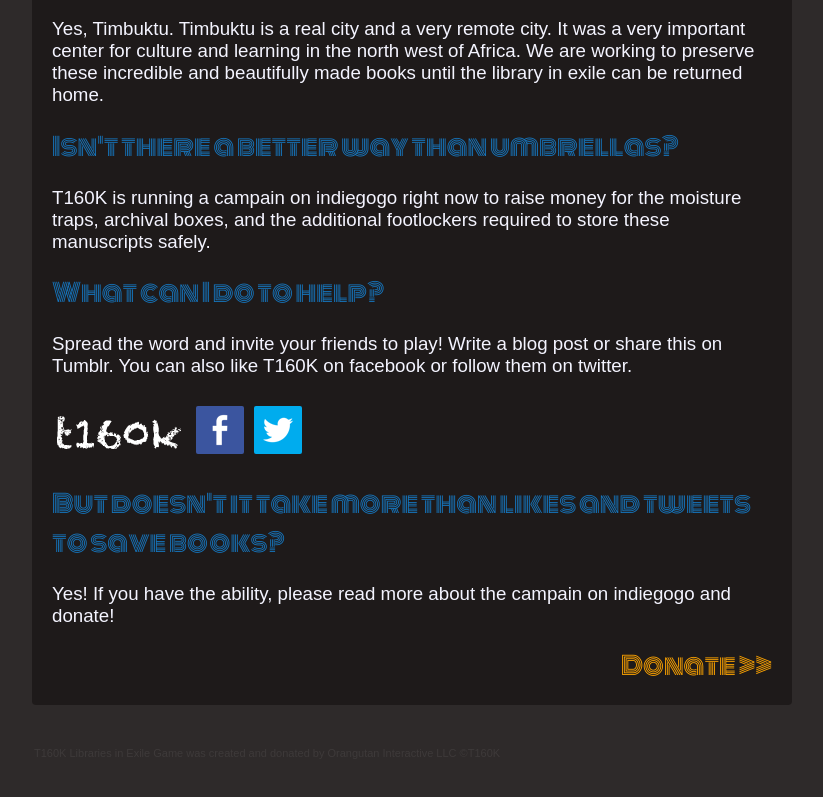
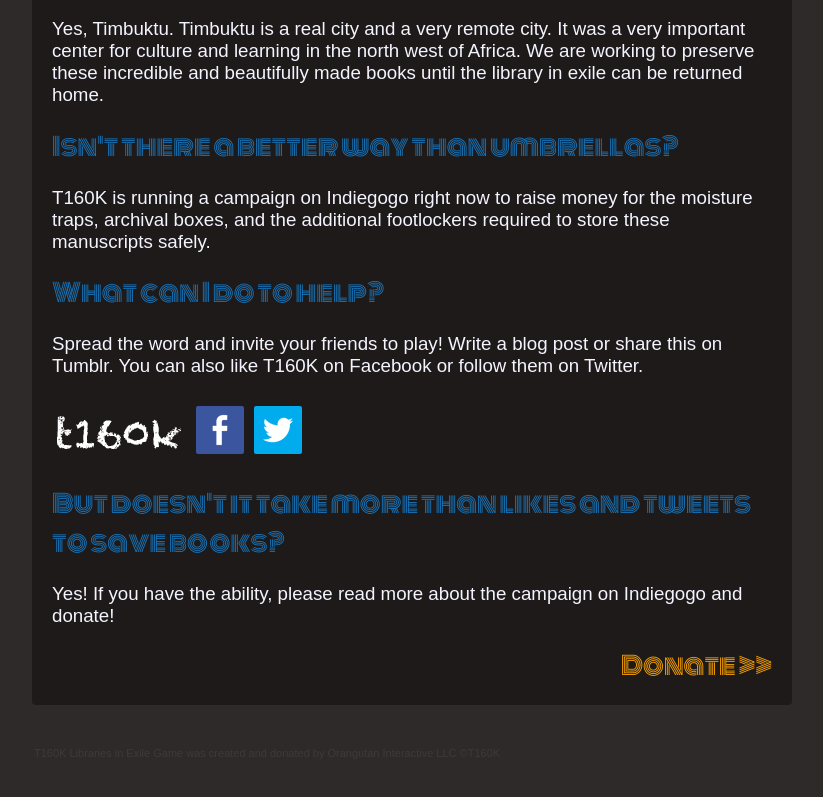
Before and after one commit to tomgruner/T160K_Game, a plain HTML site: page index.html in a window 1280 px wide. Shown: the part 875-1672 px from the top of the page, without its empty margins (228-1051 px from the left). Drawn offline with Linux system fonts and the light colour scheme.

Commit message:
spelling

```diff
--- a/index.html
+++ b/index.html
@@ -33,7 +33,7 @@
 		<div id="header" class="no-select">
 
 			<a id="header-donate" href="https://www.indiegogo.com/projects/timbuktu-libraries-in-exile" target="_blank">Donate &gt;&gt;</a>
-			<p id="lead-in"> Help us save the REAL ancient manuscripts from destruction in Mali. To learn more about how Timbuktu Libraries in Exile is saving the ancient libraries, <a href="http://t160k.org">Check out the t160k.org site</a> or click <a href="https://www.indiegogo.com/projects/timbuktu-libraries-in-exile">Donate &gt;&gt;</a> to read more on indiegogo!</p>
+			<p id="lead-in"> Help us save the REAL ancient manuscripts from destruction in Mali. To learn more about how Timbuktu Libraries in Exile is saving the ancient libraries, <a href="http://t160k.org">Check out the t160k.org site</a> or click <a href="https://www.indiegogo.com/projects/timbuktu-libraries-in-exile">Donate &gt;&gt;</a> to read more on Indiegogo!</p>
 			<a href="http://t160k.org/" target="_blank">
 			<img src="images/logo.png" />
 			</a>
@@ -94,16 +94,16 @@
 			<h2>Timbuktu?</h2>
 			<h3>Yes, Timbuktu. Timbuktu is a real city and a very remote city. It was a very important center for culture and learning in the north west of Africa. We are working to preserve these incredible and beautifully made books until the library in exile can be returned home.</h3>
 			<h2>Isn't there a better way than umbrellas?</h2>
-			<h3>T160K is running a campain on indiegogo right now to raise money for the moisture traps, archival boxes, and the additional footlockers required to store these manuscripts safely. </h3>
+			<h3>T160K is running a campaign on Indiegogo right now to raise money for the moisture traps, archival boxes, and the additional footlockers required to store these manuscripts safely. </h3>
 			<h2>What can I do to help?</h2>
-			<h3>Spread the word and invite your friends to play! Write a blog post or share this on Tumblr. You can also like T160K on facebook or follow them on twitter.</h3>
+			<h3>Spread the word and invite your friends to play! Write a blog post or share this on Tumblr. You can also like T160K on Facebook or follow them on Twitter.</h3>
 			<img style="float:left;margin-top:20px" src="images/logo.png" />
 			<a class="social-button icon-fb" href="https://www.facebook.com/T160k" class="facebook" target="_blank"><img src="images/facebook.png" alt="Facebook"/></a>
 			<a class="social-button icon-tw" href="https://twitter.com/t160k" class="twitter" target="_blank"><img src="images/twitter.png" alt="twitter"/></a>
 			<div style="clear:both;"></div>
 
 			<h2>But doesn't it take more than likes and tweets to save books?</h2>
-			<h3>Yes! If you have the ability, please read more about the campain on indiegogo and donate!</h3>
+			<h3>Yes! If you have the ability, please read more about the campaign on Indiegogo and donate!</h3>
 
 			<a id="header-donate" href="https://www.indiegogo.com/projects/timbuktu-libraries-in-exile" target="_blank">Donate &gt;&gt;</a>
 
```
